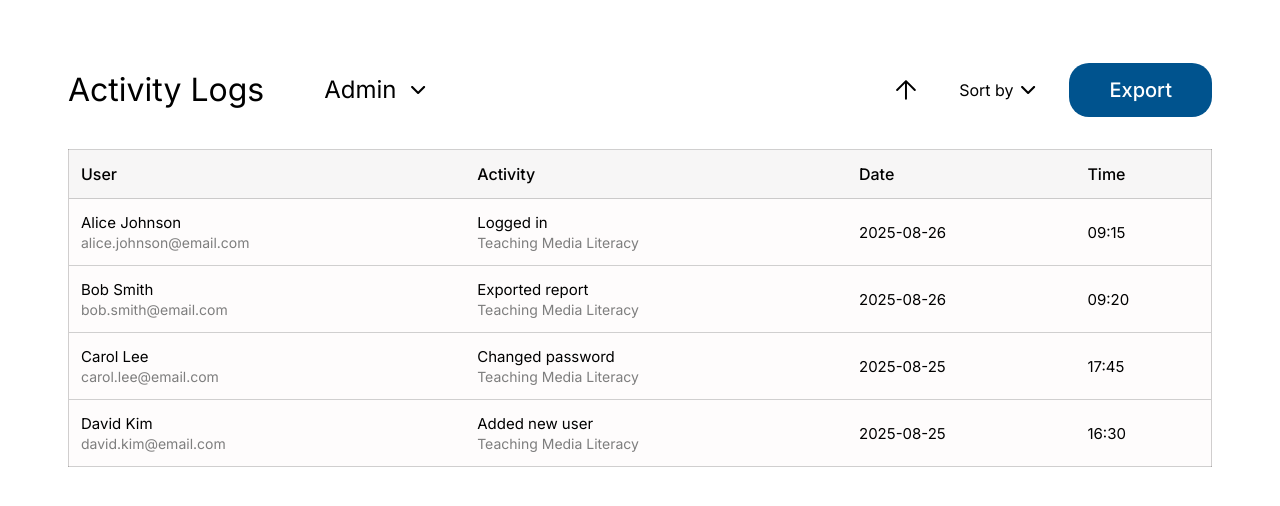
After one commit to bmkhn/WBPMISUESO, a Django app: template system/logs/templates/logs/logs.html in a window 1280 px wide. The commit adds this page. Shown: the top 506 px of the page. Run offline with Django 5.2, Linux system fonts and the light colour scheme; the template is opened without the code that fills it, so the values that code supplies are empty.

Commit message:
Added logs.html and edited/cleaned manage_user.html

```diff
--- /dev/null
+++ b/system/logs/templates/logs/logs.html
@@ -0,0 +1,264 @@
+<!DOCTYPE html>
+<html lang="en">
+<head>
+<meta charset="UTF-8">
+<title>Logs</title>
+<link href="https://fonts.googleapis.com/css?family=Inter:400,500,700&display=swap" rel="stylesheet">
+
+<!-- Top Section -->
+<style>
+    .main-container {
+        margin: 60px;
+        display: flex;
+        flex-direction: column;
+        gap: 30px;
+        max-width: 1440px;
+    }
+
+    .top-container {
+        display: flex;
+        align-items: center;
+        justify-content: space-between;
+    }
+
+    .text-role-container {
+        display: flex;
+        flex-direction: row;
+        gap: 30px;
+        align-items: center;
+    }
+
+    .logs-text {
+        font-family: 'Inter', sans-serif;
+        font-weight: 400;
+        font-size: 32px;
+        color: #000000;
+    }
+
+    .role-container {
+        display: flex;
+        flex-direction: row;
+        gap: 15px;
+        padding: 15px 30px;
+        border-radius: 14px;
+        align-items: center;
+    }
+
+    .role-text {
+        font-family: 'Inter', sans-serif;
+        font-weight: 400;
+        font-size: 24px;
+        color: #000000;
+    }
+
+    .sort-export-container {
+        display: flex;
+        flex-direction: row;
+        gap: 20px;
+        align-items: center;
+    }
+
+    .sort-icon {
+        border-radius: 14px;
+        display: flex;
+        align-items: center;
+        justify-content: center;
+        width: 40px;
+        height: 40px;
+    }
+
+    .dropdown-container {
+        display: flex;
+        flex-direction: row;
+        align-items: center;
+        gap: 8px;
+        padding: 10px 13px;
+        border-radius: 12px;
+    }
+
+    .dropdown-name {
+        font-family: 'Inter', sans-serif;
+        font-weight: 400;
+        font-size: 16px;
+        color: #000;
+    }
+
+    .dropdown-icon {
+        width: 15px;
+        height: 10px;
+        display: flex;
+        align-items: center;
+        justify-content: center;
+    }
+
+    .export-button {
+        background: #00538E;
+        border-radius: 20px;
+        padding: 15px 40px;
+        color: #fff;
+        font-family: 'Inter', sans-serif;
+        font-weight: 500;
+        font-size: 20px;
+        border: none;
+        cursor: pointer;
+    }
+
+    .user-email, .project-name {
+        display: block;
+        font-size: 14px;
+        color: #7E7E7E;
+        font-family: 'Inter', Arial, sans-serif;
+        font-weight: 400;
+        margin-top: 2px;
+    }
+</style>
+
+<!-- Table Section -->
+<style>
+    .logs-table {
+        width: 100%;
+        border-collapse: collapse;
+        background: #FEFCFC;
+        border: 1px solid rgba(0,0,0,0.18);
+        overflow: hidden;
+        font-family: 'Inter', Arial, sans-serif;
+        font-weight: 500;
+        font-size: 16px;
+    }
+
+    .logs-table th {
+        font-size: 16px;
+        font-weight: 500;
+        background: rgba(217, 217, 217, 0.2);
+        border-bottom: 1px solid rgba(0,0,0,0.18);
+        padding: 14px 12px;
+        text-align: left;
+        font-family: 'Inter', Arial, sans-serif;
+    }
+
+    .logs-table td {
+        font-size: 15px;
+        font-weight: 400;
+        border: none;
+        border-bottom: 1px solid rgba(0,0,0,0.18);
+        padding: 14px 12px;
+        text-align: left;
+        font-family: 'Inter', Arial, sans-serif;
+    }
+
+    .logs-table tr:last-child td {
+        border-bottom: none;
+    }
+
+</style>
+
+</head>
+
+<body>
+
+<div class="main-container">
+    <div class="top-container">
+        <div class="text-role-container">
+            <div class="logs-text">Activity Logs</div>
+            <div class="role-container">
+                <span class="role-text">Admin</span>
+                <span class="dropdown-icon">
+                    <svg width="15" height="10"><use href="#dropdown-icon"/></svg>
+                </span>
+            </div>
+        </div>
+        <div class="sort-export-container">
+            <span class="sort-icon">
+                <svg width="20" height="20"><use href="#sort-icon"/></svg>
+            </span>
+            <div class="dropdown-container">
+                <span class="dropdown-name">Sort by</span>
+                <span class="dropdown-icon">
+                    <svg width="15" height="10"><use href="#dropdown-icon"/></svg>
+                </span>
+            </div>
+            <button class="export-button">Export</button>
+        </div>
+    </div>
+
+    <table class="logs-table">
+        <thead>
+            <tr>
+                <th>User</th>
+                <th>Activity</th>
+                <th>Date</th>
+                <th>Time</th>
+            </tr>
+        </thead>
+        <tbody>
+            <tr>
+                <td>
+                    Alice Johnson
+                    <span class="user-email">alice.johnson@email.com</span>
+                </td>
+                <td>
+                    Logged in
+                    <span class="project-name">Teaching Media Literacy</span>
+                </td>
+                <td>2025-08-26</td>
+                <td>09:15</td>
+            </tr>
+            <tr>
+                <td>
+                    Bob Smith
+                    <span class="user-email">bob.smith@email.com</span>
+                </td>
+                <td>
+                    Exported report
+                    <span class="project-name">Teaching Media Literacy</span>
+                </td>
+                <td>2025-08-26</td>
+                <td>09:20</td>
+            </tr>
+            <tr>
+                <td>
+                    Carol Lee
+                    <span class="user-email">carol.lee@email.com</span>
+                </td>
+                <td>
+                    Changed password
+                    <span class="project-name">Teaching Media Literacy</span>
+                </td>
+                <td>2025-08-25</td>
+                <td>17:45</td>
+            </tr>
+            <tr>
+                <td>
+                    David Kim
+                    <span class="user-email">david.kim@email.com</span>
+                </td>
+                <td>
+                    Added new user
+                    <span class="project-name">Teaching Media Literacy</span>
+                </td>
+                <td>2025-08-25</td>
+                <td>16:30</td>
+            </tr>
+        </tbody>
+    </table>
+</div>
+
+
+
+<!-- SVG Sprite Section -->
+<svg style="display:none;">
+
+    <!-- Sort -->
+    <symbol id="sort-icon" viewBox="0 0 20 20" fill="none" xmlns="http://www.w3.org/2000/svg">
+        <path d="M9.97066 18.8067V1.13672M9.97066 1.13672L18.8057 9.97172M9.97066 1.13672L1.13566 9.97172" stroke="black" stroke-width="1.97904" stroke-linecap="round" stroke-linejoin="round"/>
+    </symbol>
+
+    <!-- Dropdown -->
+    <symbol id="dropdown-icon" viewBox="0 0 15 10" fill="none" xmlns="http://www.w3.org/2000/svg">
+        <path d="M7.11427 6.46831L12.3293 1.25327C12.4265 1.15265 12.5427 1.07239 12.6713 1.01717C12.7998 0.961959 12.9381 0.932896 13.0779 0.93168C13.2178 0.930465 13.3566 0.957121 13.486 1.01009C13.6155 1.06307 13.7331 1.1413 13.8321 1.24022C13.931 1.33914 14.0092 1.45677 14.0622 1.58624C14.1152 1.71572 14.1418 1.85445 14.1406 1.99434C14.1394 2.13423 14.1103 2.27247 14.0551 2.40101C13.9999 2.52954 13.9196 2.6458 13.819 2.74298L7.85912 8.70287C7.66155 8.90038 7.39363 9.01133 7.11427 9.01133C6.8349 9.01133 6.56698 8.90038 6.36941 8.70287L0.409525 2.74298C0.308901 2.6458 0.228639 2.52954 0.173424 2.40101C0.118209 2.27247 0.089146 2.13423 0.0879304 1.99434C0.0867148 1.85445 0.113371 1.71572 0.166344 1.58624C0.219317 1.45677 0.297546 1.33914 0.396466 1.24022C0.495386 1.1413 0.613016 1.06307 0.742492 1.01009C0.871969 0.957121 1.0107 0.930465 1.15059 0.93168C1.29048 0.932896 1.42872 0.961959 1.55726 1.01717C1.68579 1.07239 1.80205 1.15265 1.89923 1.25327L7.11427 6.46831Z" fill="black"/>
+    </symbol>
+</svg>
+
+
+</body>
+</html>
--- a/system/users/templates/users/manage_user.html
+++ b/system/users/templates/users/manage_user.html
@@ -49,7 +49,6 @@
     }
 
     .sort-icon {
-
         border-radius: 14px;
         display: flex;
         align-items: center;
```
